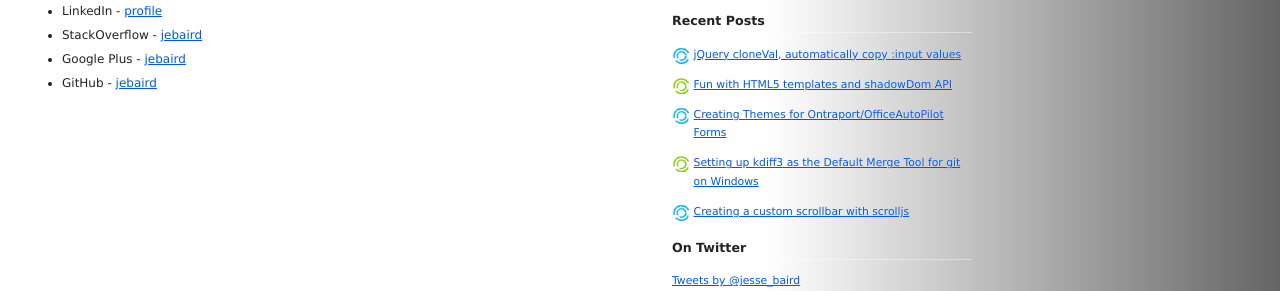
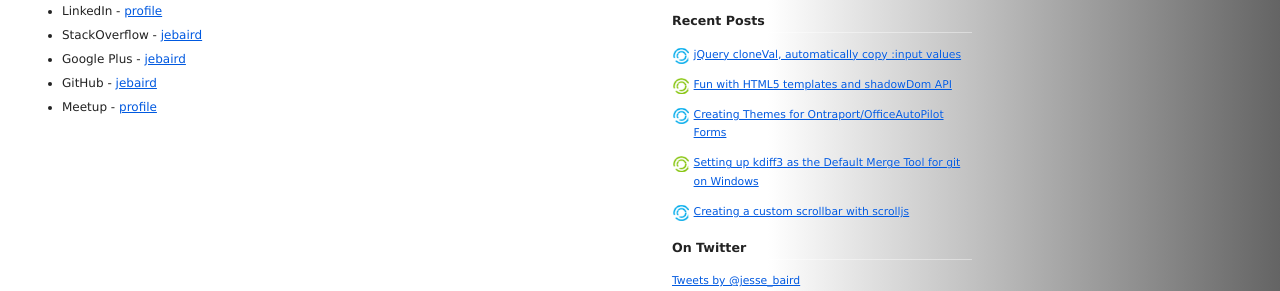
Before and after one commit to jebaird/jebaird.github.com, a Jekyll site: the page built from contact.md, in a window 1280 px wide. Shown: the part 206-497 px from the top of the page. Built offline with Jekyll 4.4.1, drawn with Linux system fonts in a browser that asks for light colours; Markdown is read by kramdown in place of the engine named in the settings; comment, search, counter and statistics services are not loaded.

Commit message:
added meetup profile link

```diff
--- a/contact.md
+++ b/contact.md
@@ -12,3 +12,4 @@ You can find me on any of the sites on the web
 * StackOverflow - [jebaird](http://stackoverflow.com/users/63160/jebaird)
 * Google Plus - [jebaird](https://plus.google.com/109964193899575032374/posts)
 * GitHub - [jebaird](http://github.com/jebaird)
+* Meetup - [profile](http://www.meetup.com/iowajs/members/42954292/)
```
